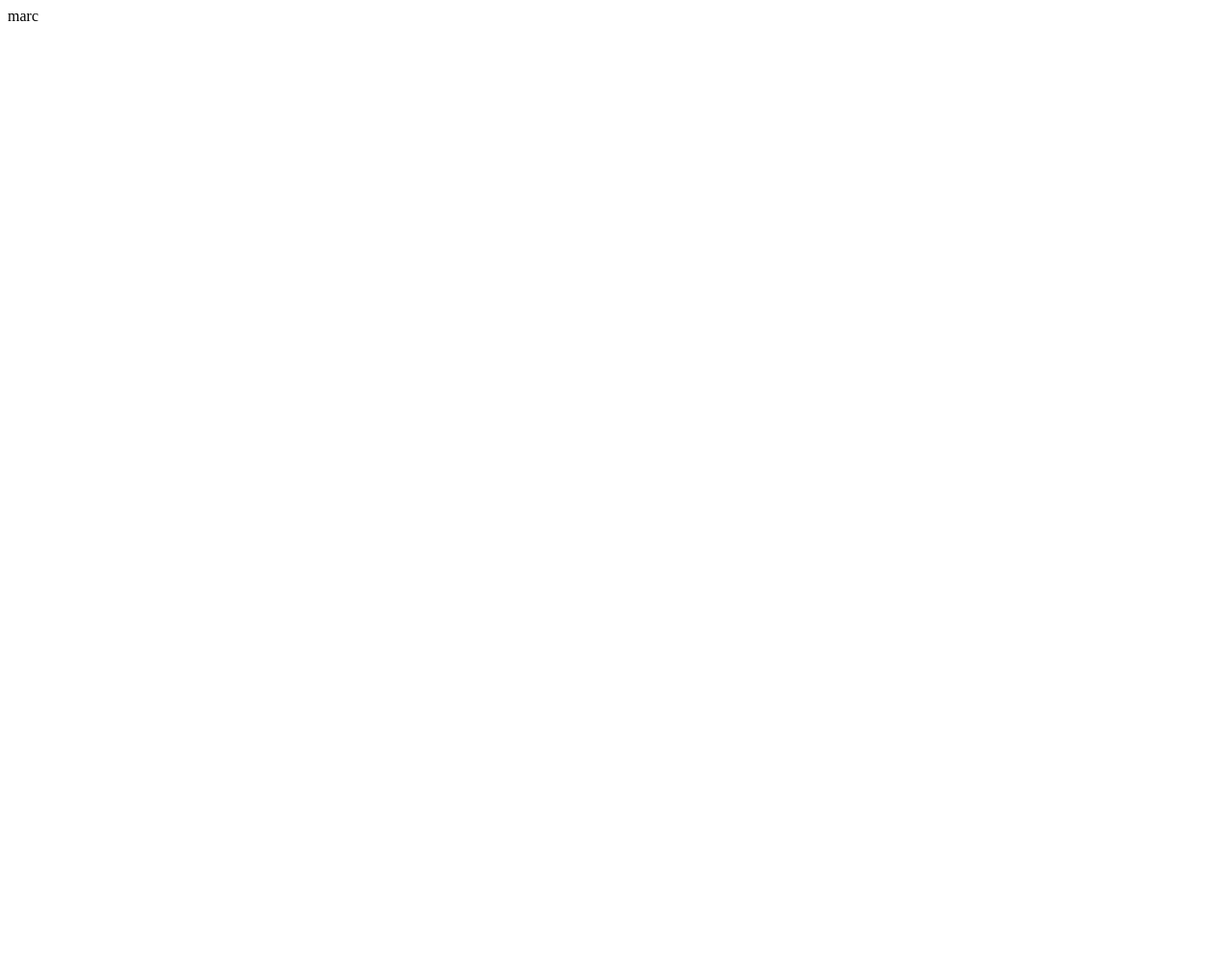
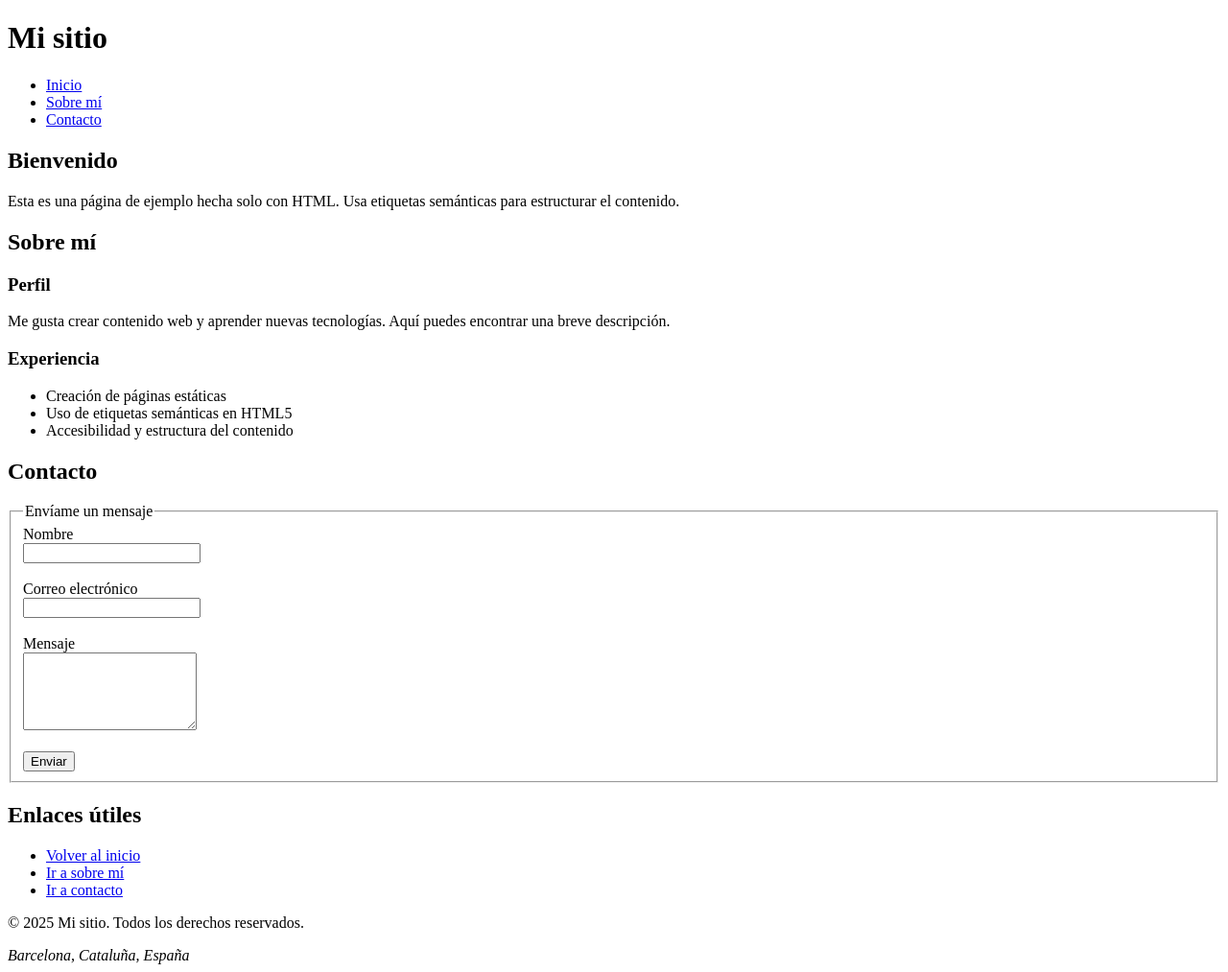
Before and after one commit to Marcxzy-ai/ta05-g7-Jove-Marc-Perez-Josep-1ASIXcB, a plain HTML site: page index.html in a window 1280 px wide. Shown: the whole page at 96% size. Before the commit the page ends 800 px from the top, so only its background shows below. Drawn offline with Linux system fonts and the light colour scheme.

Commit message:
Convert index.html to a Spanish language version

```diff
--- a/index.html
+++ b/index.html
@@ -1,10 +1,87 @@
 <!DOCTYPE html>
-<html lang="en">
-<head>
-    <meta charset="UTF-8">
-    <title>Marc</title>
-</head>
-<body>
-marc
-</body>
+<html lang="es">
+  <head>
+    <meta charset="utf-8" />
+    <meta name="viewport" content="width=device-width, initial-scale=1" />
+    <title>Página HTML básica</title>
+  </head>
+  <body>
+    <header>
+      <h1>Mi sitio</h1>
+      <nav>
+        <ul>
+          <li><a href="#inicio">Inicio</a></li>
+          <li><a href="#sobre">Sobre mí</a></li>
+          <li><a href="#contacto">Contacto</a></li>
+        </ul>
+      </nav>
+    </header>
+
+    <main id="inicio">
+      <section>
+        <h2>Bienvenido</h2>
+        <p>
+          Esta es una página de ejemplo hecha solo con HTML. Usa etiquetas
+          semánticas para estructurar el contenido.
+        </p>
+      </section>
+
+      <section id="sobre">
+        <h2>Sobre mí</h2>
+        <article>
+          <h3>Perfil</h3>
+          <p>
+            Me gusta crear contenido web y aprender nuevas tecnologías. Aquí
+            puedes encontrar una breve descripción.
+          </p>
+        </article>
+        <article>
+          <h3>Experiencia</h3>
+          <ul>
+            <li>Creación de páginas estáticas</li>
+            <li>Uso de etiquetas semánticas en HTML5</li>
+            <li>Accesibilidad y estructura del contenido</li>
+          </ul>
+        </article>
+      </section>
+
+      <section id="contacto">
+        <h2>Contacto</h2>
+        <form action="#" method="get">
+          <fieldset>
+            <legend>Envíame un mensaje</legend>
+            <label for="nombre">Nombre</label>
+            <br />
+            <input id="nombre" name="nombre" type="text" required />
+            <br /><br />
+            <label for="email">Correo electrónico</label>
+            <br />
+            <input id="email" name="email" type="email" required />
+            <br /><br />
+            <label for="mensaje">Mensaje</label>
+            <br />
+            <textarea id="mensaje" name="mensaje" rows="5"></textarea>
+            <br /><br />
+            <button type="submit">Enviar</button>
+          </fieldset>
+        </form>
+      </section>
+    </main>
+
+    <aside>
+      <h2>Enlaces útiles</h2>
+      <ul>
+        <li><a href="#inicio">Volver al inicio</a></li>
+        <li><a href="#sobre">Ir a sobre mí</a></li>
+        <li><a href="#contacto">Ir a contacto</a></li>
+      </ul>
+    </aside>
+
+    <footer>
+      <p>&copy; 2025 Mi sitio. Todos los derechos reservados.</p>
+      <address>
+        Barcelona, Cataluña, España
+      </address>
+    </footer>
+  </body>
 </html>
```
